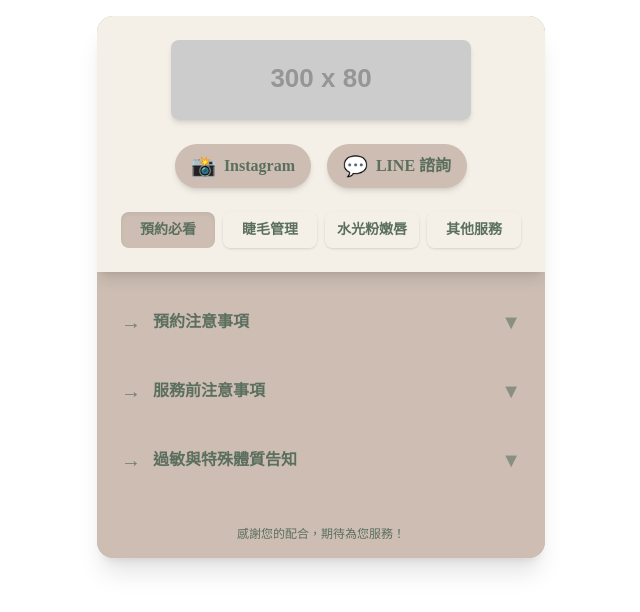
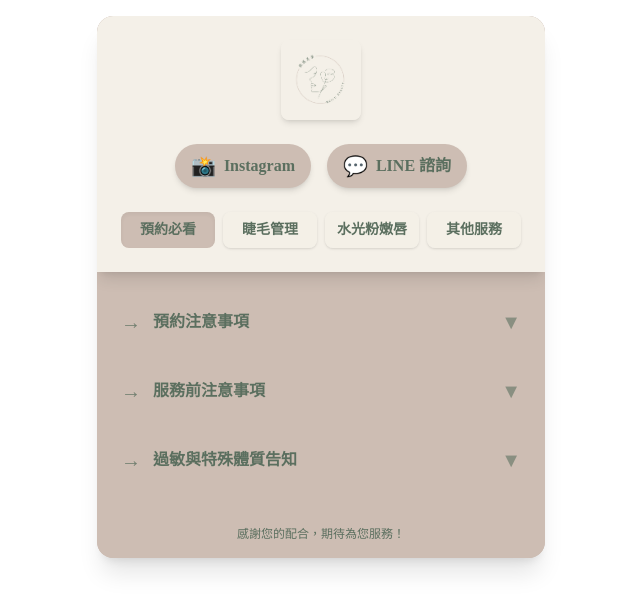
Before and after one commit to theweiyubeauty-eng/aesthetics-notes, a plain HTML site: page index.html in a window 1280 px wide. Shown: the whole page, without its empty margins (319-959 px from the left). Drawn offline with nearby package versions, Linux system fonts and the light colour scheme; placeholder pictures from the web are drawn by us.

Commit message:
Update index.html

```diff
--- a/index.html
+++ b/index.html
@@ -66,7 +66,7 @@
                     範例: src="您的_LOGO_圖片網址.png"
                 -->
                 <img
-                    src=""
+                    src="https://github.com/theweiyubeauty-eng/aesthetics-notes/blob/main/Logo.png"
                     alt="微遇美學品牌標誌"
                     class="h-20 w-auto rounded-lg shadow-md"
                     onerror="this.onerror=null; this.src='https://placehold.co/300x80/cdbdb3/5b6f5f?text=請+貼上+LOGO+網址'"
```
